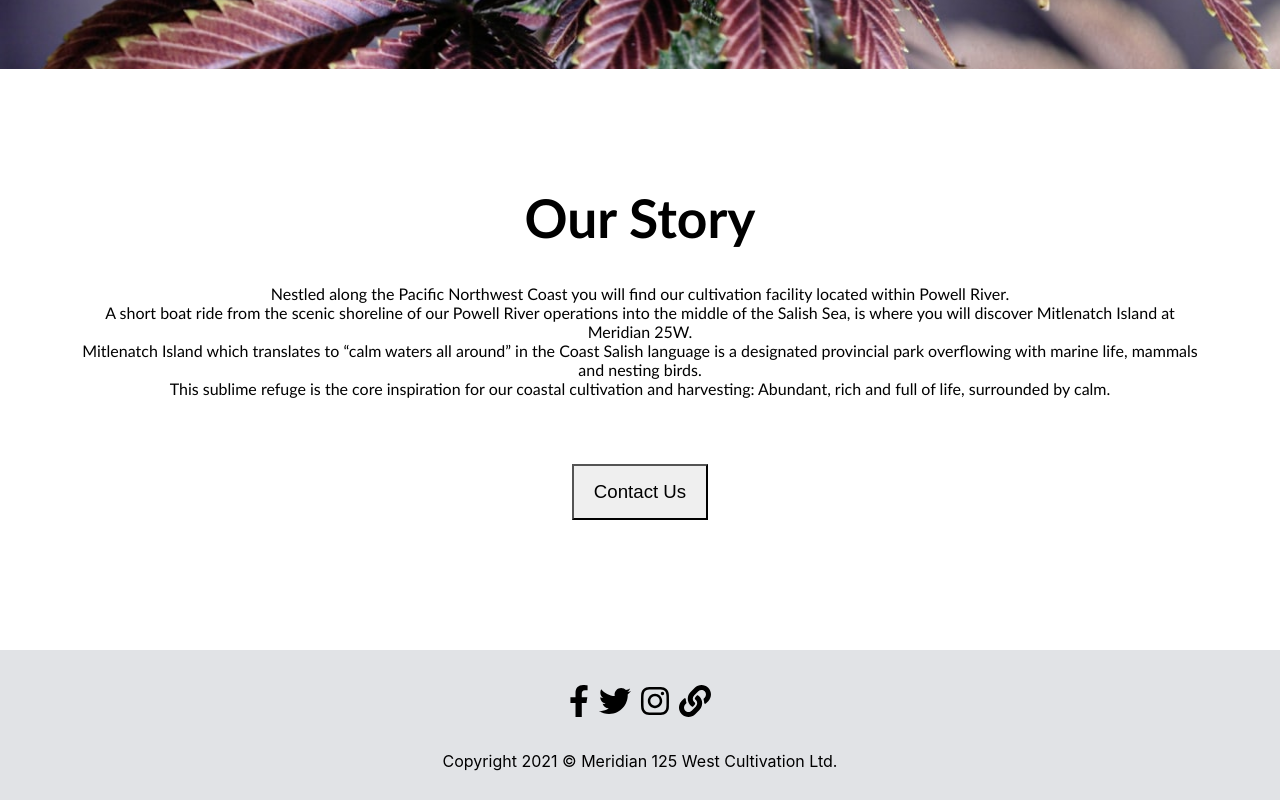
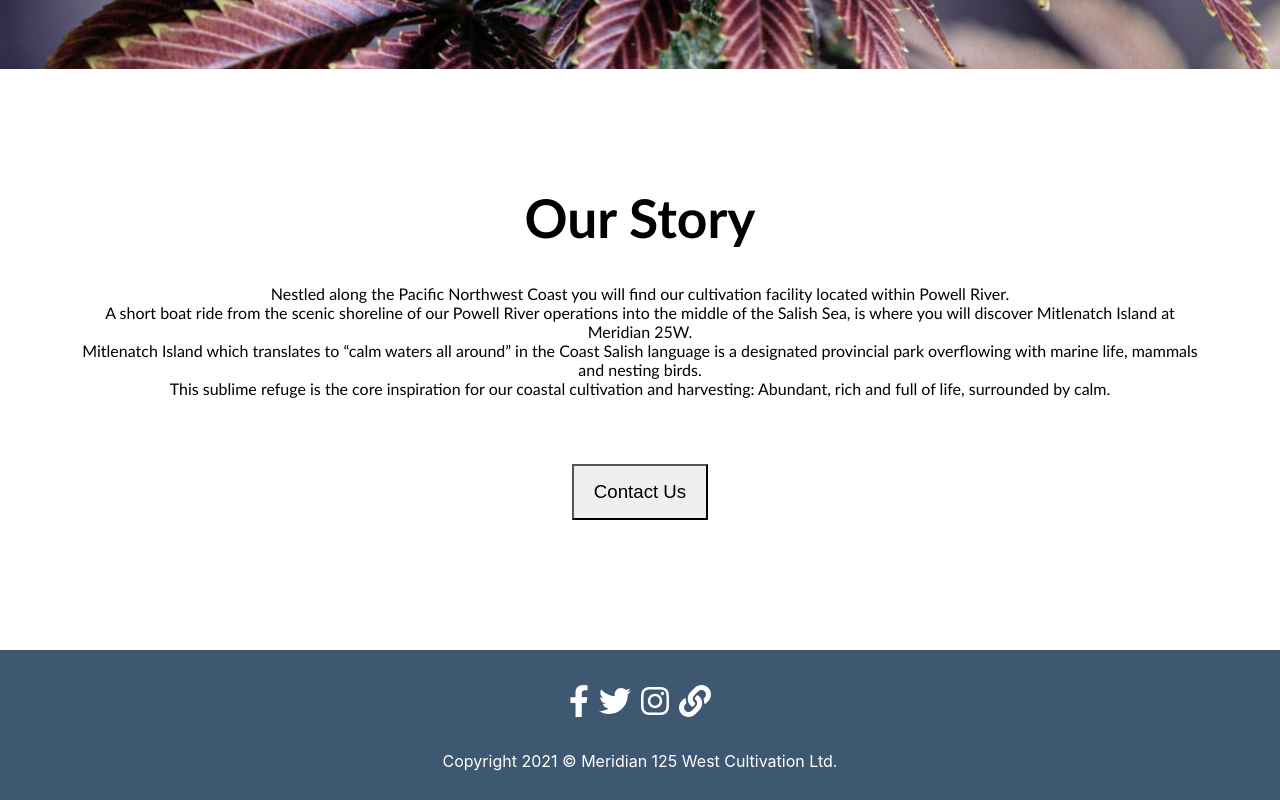
Before and after one commit to samamoo/meridian125west, a React (Create React App) app: page /about-the-company in a window 1280 px wide. Shown: the part 591-1391 px from the top of the page. Built offline with nearby package versions, Linux system fonts and the light colour scheme.

Commit message:
Changed colour of the footer

```diff
--- a/src/components/common/footer/Footer.scss
+++ b/src/components/common/footer/Footer.scss
@@ -1,5 +1,7 @@
 .footer {
-  background-color: #E1E3E6;
+  // background-color: #E1E3E6;
+  background-color: #3D5870;
+  color: white;
   width: 100%;
   height: 150px;
   display: flex;
```
